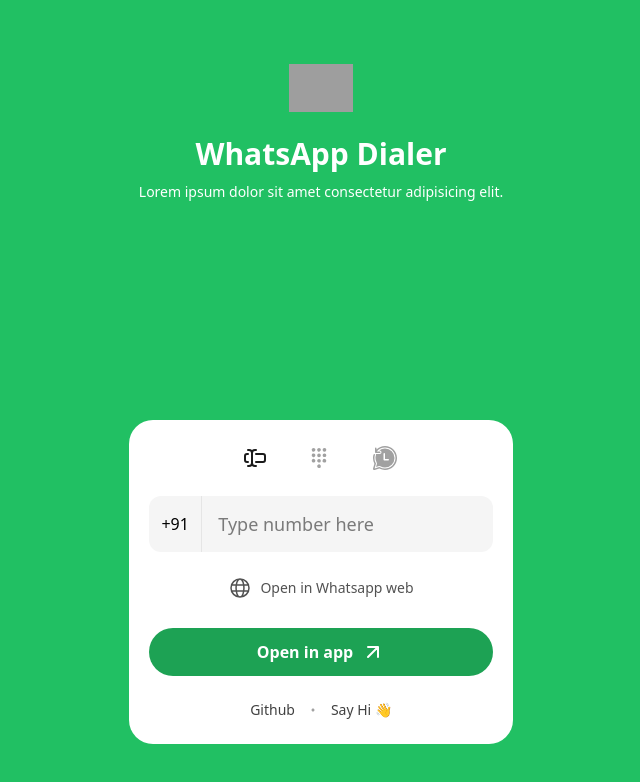
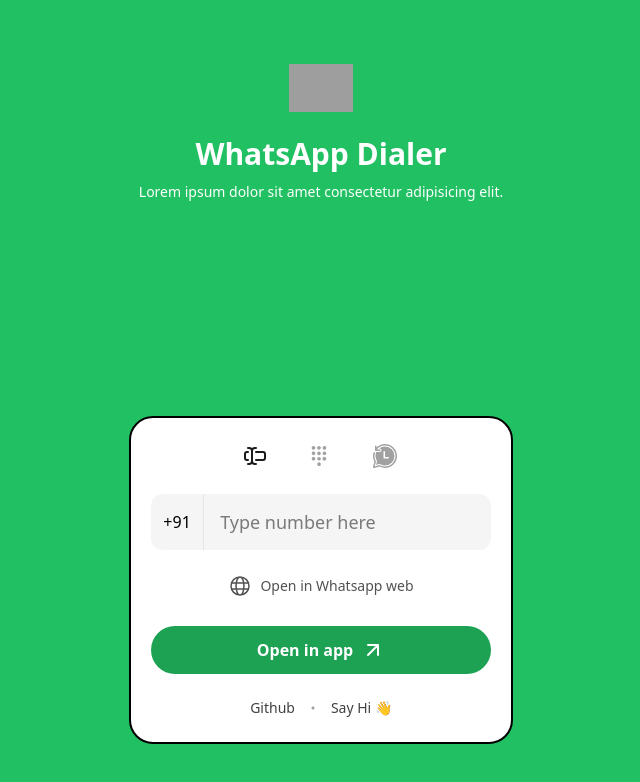
Before and after one commit to priyangsubanerjee/whatsapp-dialer, a Next.js app: page / in a window 1280 px wide. Shown: the top 782 px of the page, without its empty margins (319-959 px from the left). Built offline with nearby package versions, Linux system fonts and the light colour scheme; grey boxes are pictures that could not be loaded.

Commit message:
Add border to DialCard for improved visual distinction

```diff
--- a/app/components/DialCard.js
+++ b/app/components/DialCard.js
@@ -98,7 +98,7 @@
 
   return (
     <div className="p-4 fixed bottom-0 md:bottom-10 inset-x-0">
-      <div className="bg-white w-full py-6 px-5 rounded-[24px] max-w-sm mx-auto">
+      <div className="bg-white border-2 w-full py-6 px-5 rounded-[24px] max-w-sm mx-auto">
         <div className="flex items-center justify-center gap-10 max-w-[200px] mx-auto">
           {tabs.map((tab, index) => (
             <button key={index} onClick={() => setSelectedTab(index)} className={`${selectedTab === index ? "text-[#1b1b1b]" : "text-neutral-400"}`}>
```
